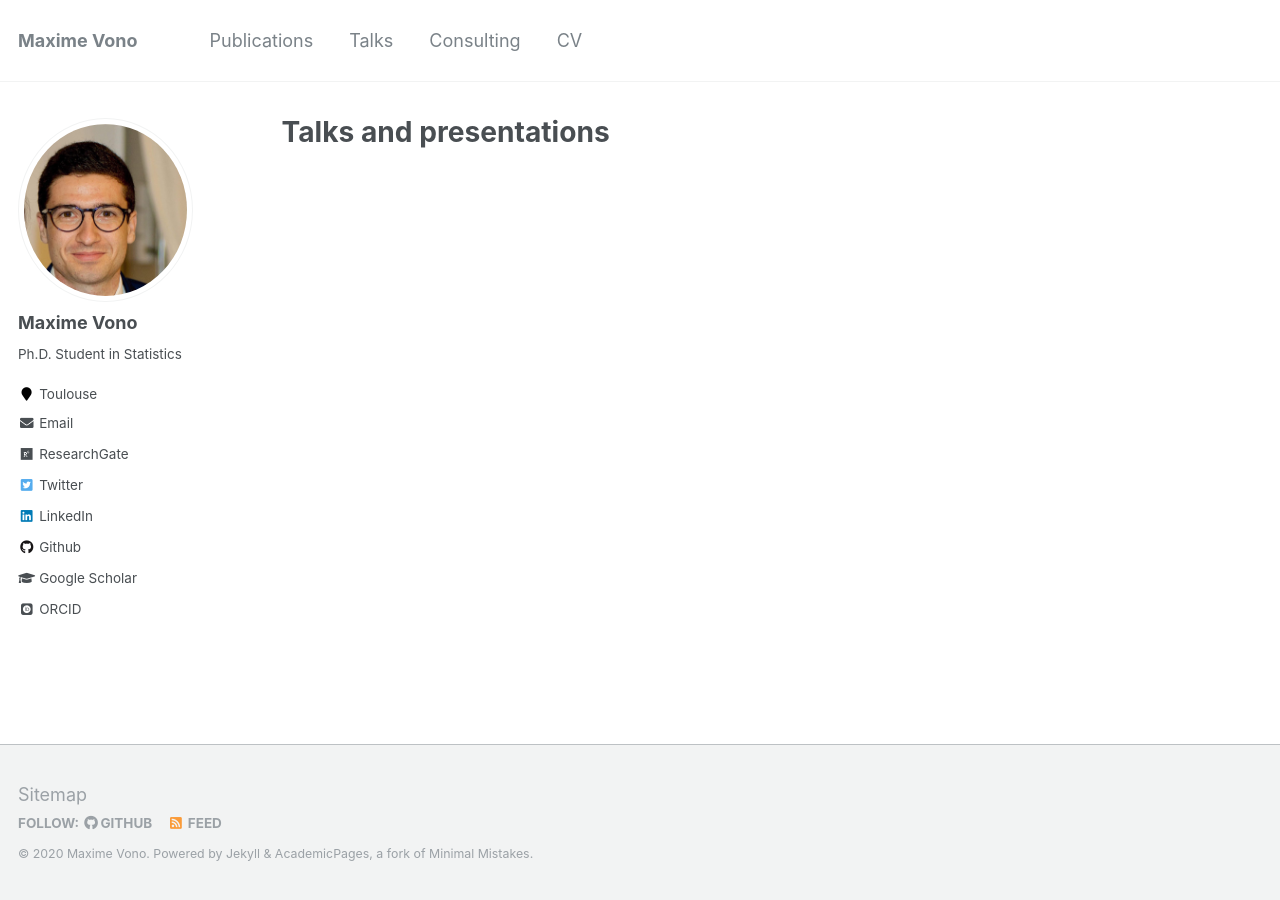
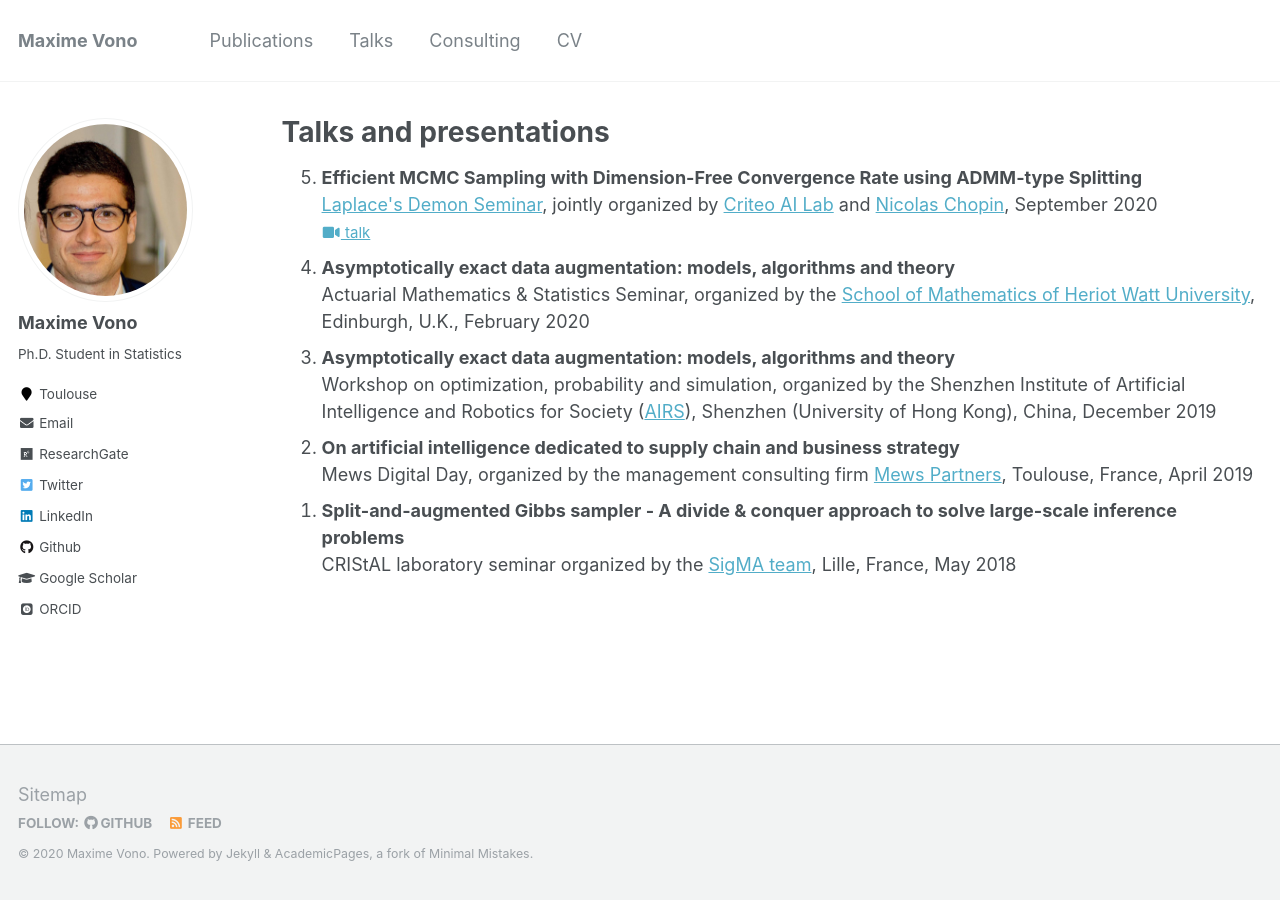
Before and after one commit to mvono/mvono.github.io, a Jekyll site: the page built from _pages/talks.md, in a window 1280 px wide. Built offline with Jekyll 4.4.1, drawn with Linux system fonts in a browser that asks for light colours; some web fonts are replaced.

Commit message:
update talks

```diff
--- a/_pages/talks.md
+++ b/_pages/talks.md
@@ -4,3 +4,27 @@ title: "Talks and presentations"
 permalink: /talks/
 author_profile: true
 ---
+
+<ol reversed>
+  <li>
+  	  <b>Efficient MCMC Sampling with Dimension-Free Convergence Rate using ADMM-type Splitting</b><br>
+      <a href="https://ailab.criteo.com/laplaces-demon-bayesian-machine-learning-at-scale/">Laplace's Demon Seminar</a>, jointly organized by <a href="https://ailab.criteo.com/">Criteo AI Lab</a> and <a href="https://sites.google.com/site/nicolaschopinstatistician/">Nicolas Chopin</a>, September 2020<br>
+	  <a style="font-size:15px" href="https://www.youtube.com/watch?v=O8LNn_5CokQ&feature=youtu.be"><i class="fas fa-fw fa-video"></i> talk</a>
+  </li>
+  <li>
+      <b>Asymptotically exact data augmentation: models, algorithms and theory</b><br>
+      Actuarial Mathematics & Statistics Seminar, organized by the <a href="http://www.macs.hw.ac.uk/school_seminars/seminar_AMS.php">School of Mathematics of Heriot Watt University</a>, Edinburgh, U.K., February 2020
+  </li>
+  <li>
+      <b>Asymptotically exact data augmentation: models, algorithms and theory</b><br>
+      Workshop on optimization, probability and simulation, organized by the Shenzhen Institute of Artificial Intelligence and Robotics for Society (<a href="https://airs.cuhk.edu.cn/en/content/12631">AIRS</a>), Shenzhen (University of Hong Kong), China, December 2019
+  </li>
+  <li>
+      <b>On artificial intelligence dedicated to supply chain and business strategy</b><br>
+      Mews Digital Day, organized by the management consulting firm <a href="https://www.mews-partners.com/en/">Mews Partners</a>, Toulouse, France, April 2019
+  </li>
+  <li>
+      <b>Split-and-augmented Gibbs sampler - A divide & conquer approach to solve large-scale inference problems</b><br>
+      CRIStAL laboratory seminar organized by the <a href="http://seminaire.univ-lille1.fr/node/308">SigMA team</a>, Lille, France, May 2018
+  </li>
+</ol>
```
Also changed, not shown: 2 other files.
